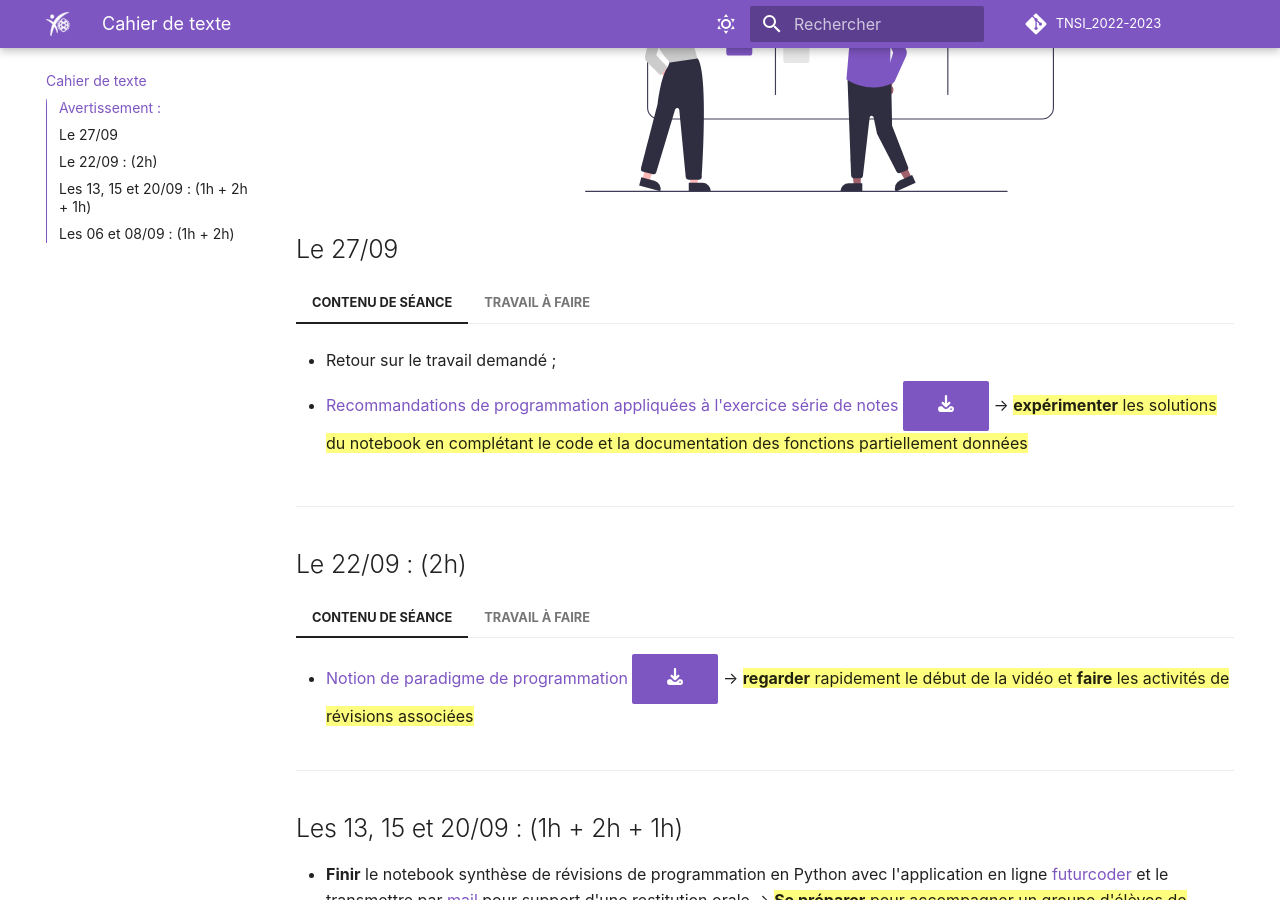
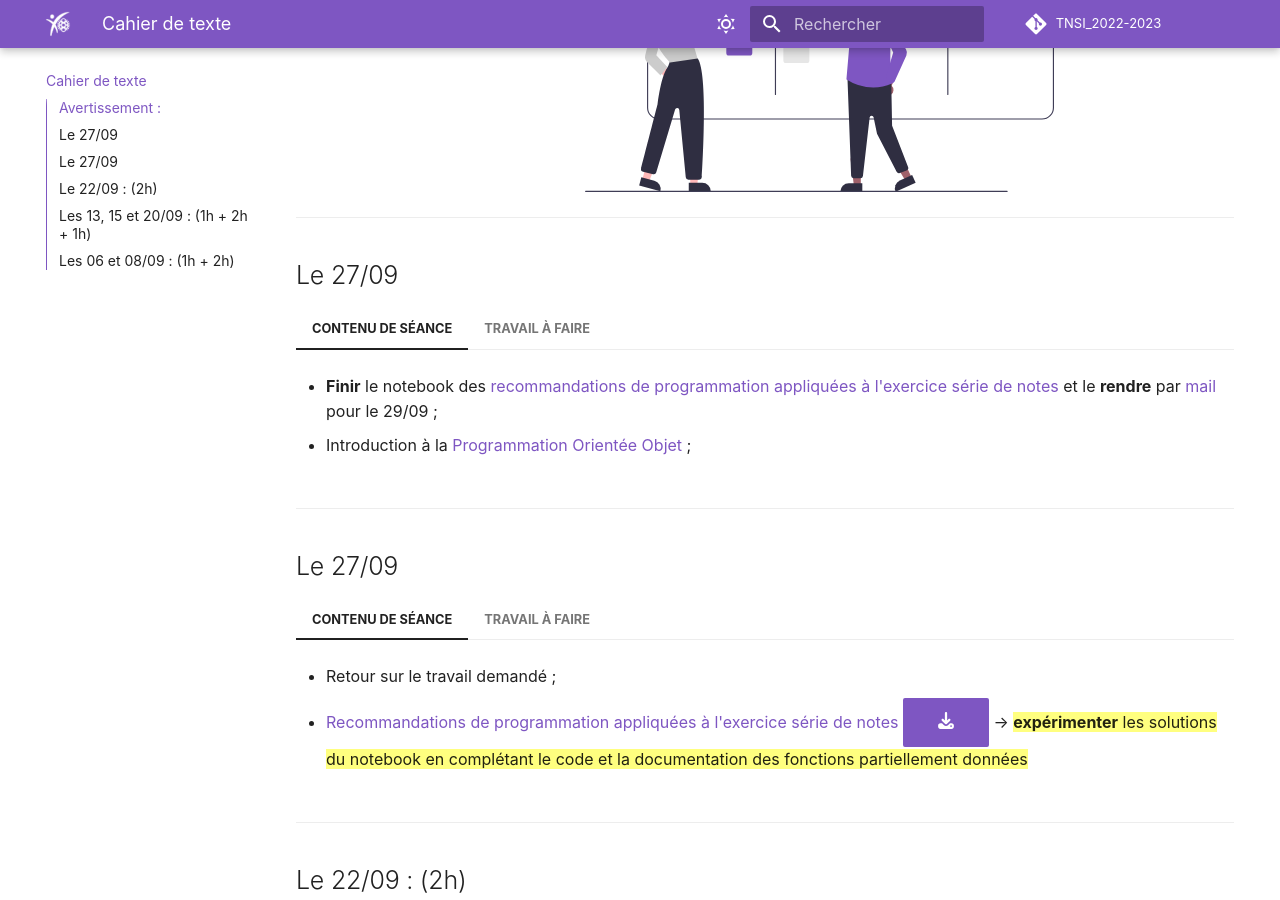
Before and after one commit to ericECmorlaix/TNSI_2022-2023, an MkDocs documentation site: the page built from docs/index.md, in a window 1280 px wide and 900 px high, scrolled down 518 px. Built offline with MkDocs 1.6.1 and Material for MkDocs 9.7.7, drawn with Linux system fonts in a browser that asks for light colours; comment, search, counter and statistics services are not loaded.

Commit message:
Ajout POO

```diff
--- a/docs/index.md
+++ b/docs/index.md
@@ -14,6 +14,23 @@
 
 [mail]: mailto:eric.madec@ecmorlaix.fr "eric.madec@ecmorlaix.fr"
 
+***
+
+## Le 27/09
+
+=== "CONTENU DE SÉANCE"
+
+    - **Finir** le notebook des [recommandations de programmation appliquées à l'exercice série de notes](https://nbviewer.org/urls/ericecmorlaix.github.io/TNSI_2022-2023/LP/Recommandations_de_programmation-Exercice_notes.ipynb){target=_blank} et le **rendre** par [mail] pour le 29/09 ;
+
+    - Introduction à la [Programmation Orientée Objet](./SD/POO-IntroductionProgrammationOrienteeObjet.ipynb) ;
+
+=== "TRAVAIL À FAIRE"
+
+    - **Finir** le notebook des [recommandations de programmation appliquées à l'exercice série de notes](https://nbviewer.org/urls/ericecmorlaix.github.io/TNSI_2022-2023/LP/Recommandations_de_programmation-Exercice_notes.ipynb){target=_blank} et le **rendre** par [mail] pour le 29/09 ;
+
+    - **Poursuivre** l'introduction à la [Programmation Orientée Objet](./SD/POO-IntroductionProgrammationOrienteeObjet.ipynb) ;
+
+***
 ## Le 27/09
 
 === "CONTENU DE SÉANCE"
```
Also changed, not shown: docs/SD/POO-IntroductionProgrammationOrienteeObjet.ipynb (added).
